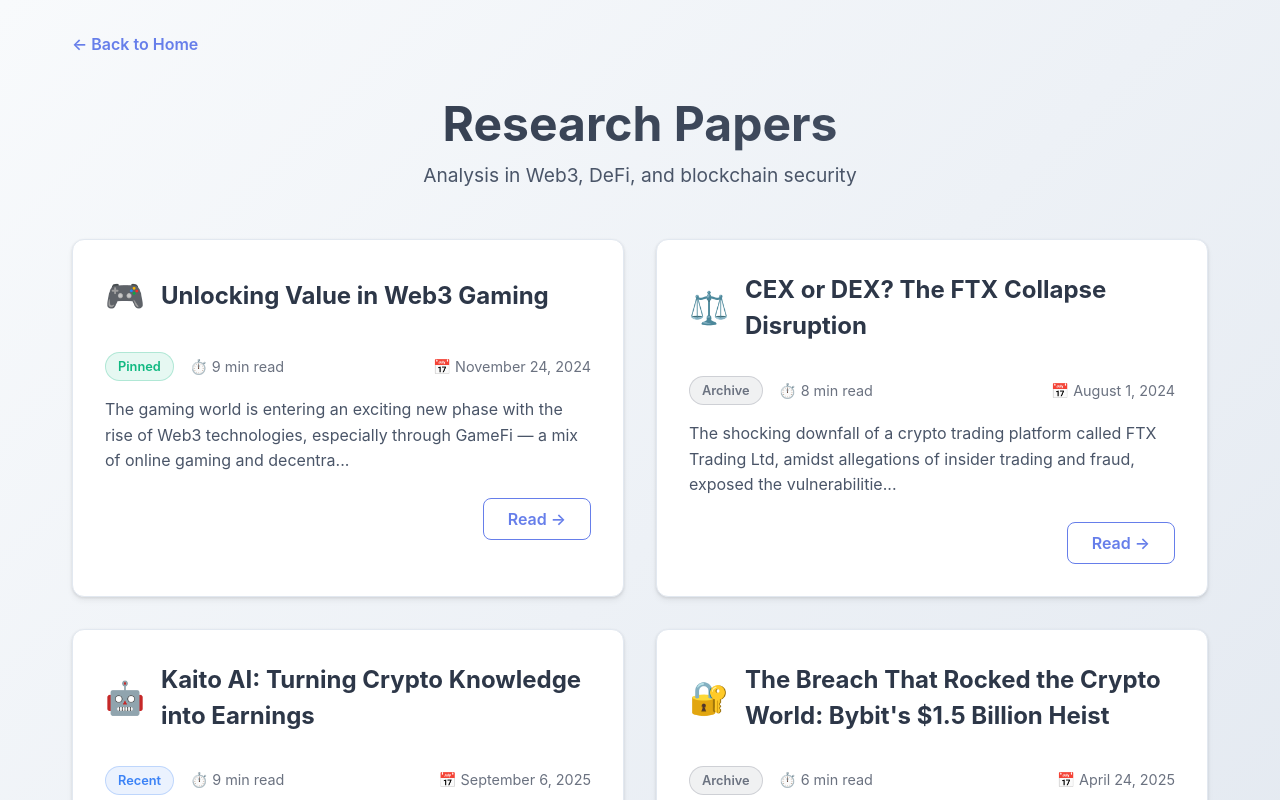
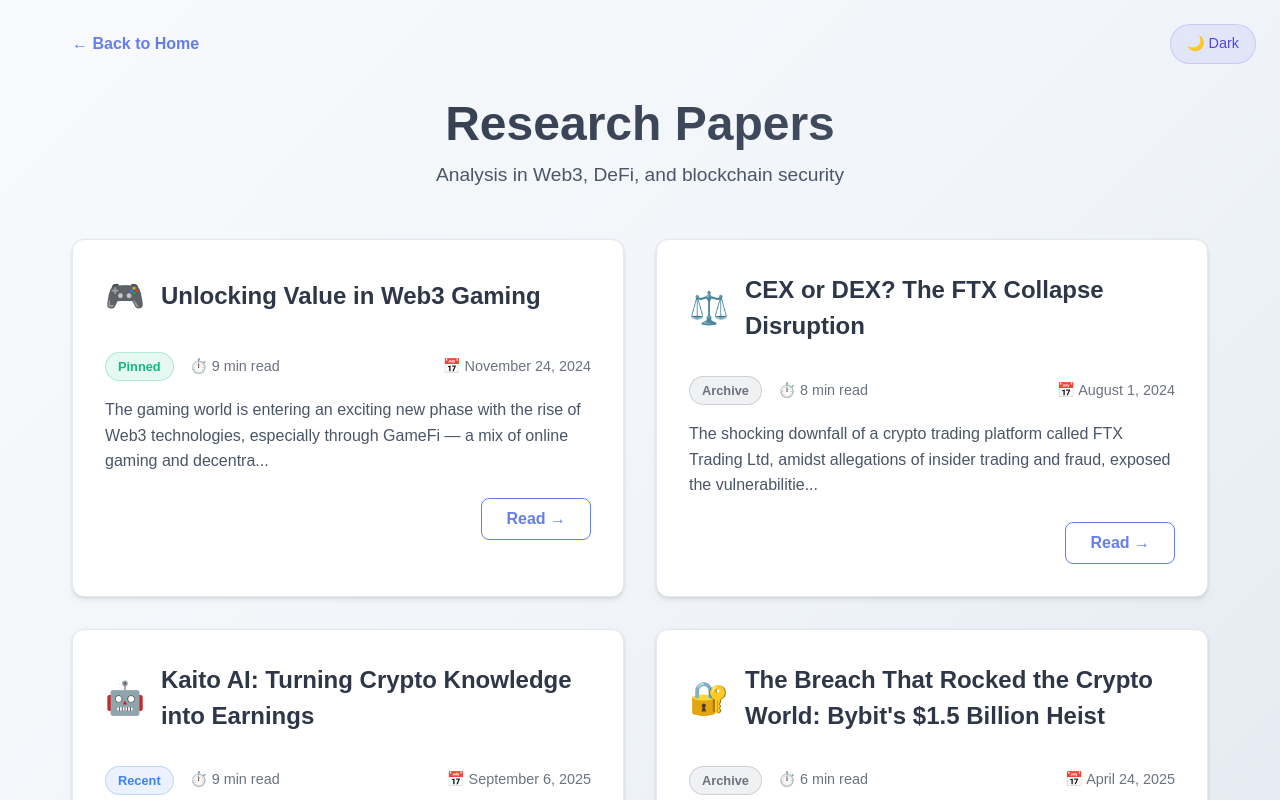
Before and after one commit to sandileSiwundla/Portfolio, a Next.js app: page /Papers in a window 1280 px wide. Shown: the top 800 px of the page. Built offline with nearby package versions, Linux system fonts and the light colour scheme.

Commit message:
updating

```diff
--- a/app/Papers/page.tsx
+++ b/app/Papers/page.tsx
@@ -1,6 +1,7 @@
 'use client';
 
 import Link from 'next/link';
+import { useState, useEffect } from 'react';
 
 interface Paper {
   id: number;
@@ -13,6 +14,26 @@
 }
 
 export default function ResearchPapersPage() {
+  const [isDarkMode, setIsDarkMode] = useState(false);
+
+  useEffect(() => {
+    // Check system preference or saved preference
+    const savedMode = localStorage.getItem('darkMode');
+    const systemPrefersDark = window.matchMedia('(prefers-color-scheme: dark)').matches;
+
+    if (savedMode !== null) {
+      setIsDarkMode(savedMode === 'true');
+    } else {
+      setIsDarkMode(systemPrefersDark);
+    }
+  }, []);
+
+  const toggleDarkMode = () => {
+    const newMode = !isDarkMode;
+    setIsDarkMode(newMode);
+    localStorage.setItem('darkMode', newMode.toString());
+  };
+
   const papers: Paper[] = [
     {
       id: 1,
@@ -62,7 +83,15 @@
       Archive: { color: '#6B7280', background: 'rgba(107, 114, 128, 0.1)', label: 'Archive' }
     };
 
-    const config = statusConfig[status as keyof typeof statusConfig] || statusConfig.Recent;
+    const darkStatusConfig = {
+      Pinned: { color: '#10B981', background: 'rgba(16, 185, 129, 0.2)', label: 'Pinned' },
+      Recent: { color: '#60A5FA', background: 'rgba(96, 165, 250, 0.2)', label: 'Recent' },
+      Archive: { color: '#9CA3AF', background: 'rgba(156, 163, 175, 0.2)', label: 'Archive' }
+    };
+
+    const config = isDarkMode
+      ? darkStatusConfig[status as keyof typeof darkStatusConfig] || darkStatusConfig.Recent
+      : statusConfig[status as keyof typeof statusConfig] || statusConfig.Recent;
 
     return (
       <div style={{ display: 'flex', alignItems: 'center', gap: '1rem' }}>
@@ -78,7 +107,7 @@
           {config.label}
         </span>
         <span style={{
-          color: '#6B7280',
+          color: isDarkMode ? '#9CA3AF' : '#6B7280',
           fontSize: '0.9rem',
           display: 'flex',
           alignItems: 'center',
@@ -115,12 +144,31 @@
   };
 
   return (
-    <div style={{
-      minHeight: '100vh',
-      background: 'linear-gradient(135deg, #f8fafc 0%, #e2e8f0 100%)',
-      fontFamily: "'Inter', -apple-system, BlinkMacSystemFont, sans-serif",
-      color: '#2d3748'
-    }}>
+    <div className={`projects-page ${isDarkMode ? 'dark' : 'light'}`}>
+      {/* Dark Mode Toggle */}
+      <button
+        className="dark-mode-toggle"
+        onClick={toggleDarkMode}
+        aria-label={isDarkMode ? 'Switch to light mode' : 'Switch to dark mode'}
+        style={{
+          position: 'fixed',
+          top: '1.5rem',
+          right: '1.5rem',
+          background: isDarkMode ? 'rgba(255, 255, 255, 0.1)' : 'rgba(99, 102, 241, 0.1)',
+          border: `1px solid ${isDarkMode ? 'rgba(255, 255, 255, 0.2)' : 'rgba(99, 102, 241, 0.2)'}`,
+          borderRadius: '20px',
+          padding: '0.5rem 1rem',
+          fontSize: '0.9rem',
+          cursor: 'pointer',
+          transition: 'all 0.3s ease',
+          backdropFilter: 'blur(10px)',
+          zIndex: 1000,
+          color: isDarkMode ? '#e2e8f0' : '#4f46e5'
+        }}
+      >
+        {isDarkMode ? '☀️ Light' : '🌙 Dark'}
+      </button>
+
       {/* Navigation */}
       <nav style={{
         padding: '2rem',
@@ -128,7 +176,7 @@
         margin: '0 auto'
       }}>
         <Link href="/" style={{
-          color: '#667eea',
+          color: isDarkMode ? '#818cf8' : '#667eea',
           textDecoration: 'none',
           fontWeight: '600',
           display: 'inline-flex',
@@ -154,7 +202,9 @@
           <h1 style={{
             fontSize: '3rem',
             fontWeight: '700',
-            background: 'linear-gradient(135deg, #2d3748 0%, #4a5568 100%)',
+            background: isDarkMode
+              ? 'linear-gradient(135deg, #f1f5f9 0%, #cbd5e1 100%)'
+              : 'linear-gradient(135deg, #2d3748 0%, #4a5568 100%)',
             WebkitBackgroundClip: 'text',
             WebkitTextFillColor: 'transparent',
             backgroundClip: 'text',
@@ -165,7 +215,7 @@
           </h1>
           <p style={{
             fontSize: '1.2rem',
-            color: '#4a5568',
+            color: isDarkMode ? '#cbd5e1' : '#4a5568',
             maxWidth: '600px',
             margin: '0 auto',
             lineHeight: '1.6'
@@ -183,17 +233,20 @@
         }}>
           {papers.map((paper, index) => (
             <div key={index} style={{
-              background: 'white',
+              background: isDarkMode ? 'rgba(30, 41, 59, 0.5)' : 'white',
               borderRadius: '12px',
               padding: '2rem',
               boxShadow: '0 4px 6px rgba(0, 0, 0, 0.05), 0 1px 3px rgba(0, 0, 0, 0.1)',
-              border: '1px solid #e2e8f0',
+              border: isDarkMode ? '1px solid rgba(255, 255, 255, 0.1)' : '1px solid #e2e8f0',
               transition: 'all 0.3s ease',
-              cursor: 'pointer'
+              cursor: 'pointer',
+              backdropFilter: isDarkMode ? 'blur(10px)' : 'none'
             }}
             onMouseEnter={(e) => {
               e.currentTarget.style.transform = 'translateY(-4px)';
-              e.currentTarget.style.boxShadow = '0 20px 40px rgba(0, 0, 0, 0.1), 0 0 0 1px rgba(102, 126, 234, 0.1)';
+              e.currentTarget.style.boxShadow = isDarkMode
+                ? '0 20px 40px rgba(0, 0, 0, 0.3), 0 0 0 1px rgba(129, 140, 248, 0.2)'
+                : '0 20px 40px rgba(0, 0, 0, 0.1), 0 0 0 1px rgba(102, 126, 234, 0.1)';
             }}
             onMouseLeave={(e) => {
               e.currentTarget.style.transform = 'translateY(0)';
@@ -213,7 +266,7 @@
                   <h3 style={{
                     fontSize: '1.5rem',
                     fontWeight: '700',
-                    color: '#2d3748',
+                    color: isDarkMode ? '#f1f5f9' : '#2d3748',
                     margin: '0'
                   }}>
                     {paper.title}
@@ -230,7 +283,7 @@
               }}>
                 <StatusBadge status={getCategory(paper)} readTime={paper.readTime} />
                 <span style={{
-                  color: '#6B7280',
+                  color: isDarkMode ? '#9CA3AF' : '#6B7280',
                   fontSize: '0.9rem'
                 }}>
                   📅 {formatDate(paper.date)}
@@ -239,10 +292,10 @@
 
               {/* Description */}
               <p style={{
-                color: '#4a5568',
+                color: isDarkMode ? '#cbd5e1' : '#4a5568',
                 lineHeight: '1.6',
                 marginBottom: '1.5rem',
-                height: '4.8em', // Approximately 3 lines of text
+                height: '4.8em',
                 overflow: 'hidden'
               }}>
                 {truncateDescription(paper.description, 150)}
@@ -255,8 +308,8 @@
               }}>
                 <button style={{
                   background: 'transparent',
-                  color: '#667eea',
-                  border: '1px solid #667eea',
+                  color: isDarkMode ? '#818cf8' : '#667eea',
+                  border: `1px solid ${isDarkMode ? '#818cf8' : '#667eea'}`,
                   padding: '0.5rem 1.5rem',
                   borderRadius: '8px',
                   fontWeight: '600',
@@ -271,13 +324,13 @@
                   window.open(paper.mediumLink, '_blank');
                 }}
                 onMouseEnter={(e) => {
-                  e.currentTarget.style.background = '#667eea';
+                  e.currentTarget.style.background = isDarkMode ? '#818cf8' : '#667eea';
                   e.currentTarget.style.color = 'white';
                   e.currentTarget.style.gap = '0.75rem';
                 }}
                 onMouseLeave={(e) => {
                   e.currentTarget.style.background = 'transparent';
-                  e.currentTarget.style.color = '#667eea';
+                  e.currentTarget.style.color = isDarkMode ? '#818cf8' : '#667eea';
                   e.currentTarget.style.gap = '0.5rem';
                 }}
                 >
@@ -289,7 +342,61 @@
         </div>
       </div>
 
+      <style jsx>{`
+        .projects-page {
+          min-height: 100vh;
+          position: relative;
+          overflow-x: hidden;
+          transition: all 0.3s ease;
+        }
 
+        .projects-page.light {
+          background: linear-gradient(135deg, #f8fafc 0%, #f1f5f9 50%, #e2e8f0 100%);
+          color: #1e293b;
+        }
+
+        .projects-page.dark {
+          background: linear-gradient(135deg, #0f0f23 0%, #1a1a2e 50%, #16213e 100%);
+          color: #f1f5f9;
+        }
+
+        .dark-mode-toggle:hover {
+          transform: translateY(-1px);
+          background: ${isDarkMode ? 'rgba(255, 255, 255, 0.15)' : 'rgba(99, 102, 241, 0.15)'};
+        }
+
+        @media (max-width: 768px) {
+          .projects-page {
+            padding: 1rem;
+          }
+
+          h1 {
+            font-size: 2.5rem !important;
+          }
+
+          .projects-grid {
+            grid-template-columns: 1fr !important;
+            gap: 1.5rem !important;
+          }
+
+          .project-card {
+            padding: 1.5rem !important;
+          }
+        }
+
+        @media (max-width: 480px) {
+          h1 {
+            font-size: 2rem !important;
+          }
+
+          .dark-mode-toggle {
+            top: 1rem;
+            right: 1rem;
+            padding: 0.4rem 0.8rem;
+            font-size: 0.8rem;
+          }
+        }
+      `}</style>
     </div>
   );
 }
```
